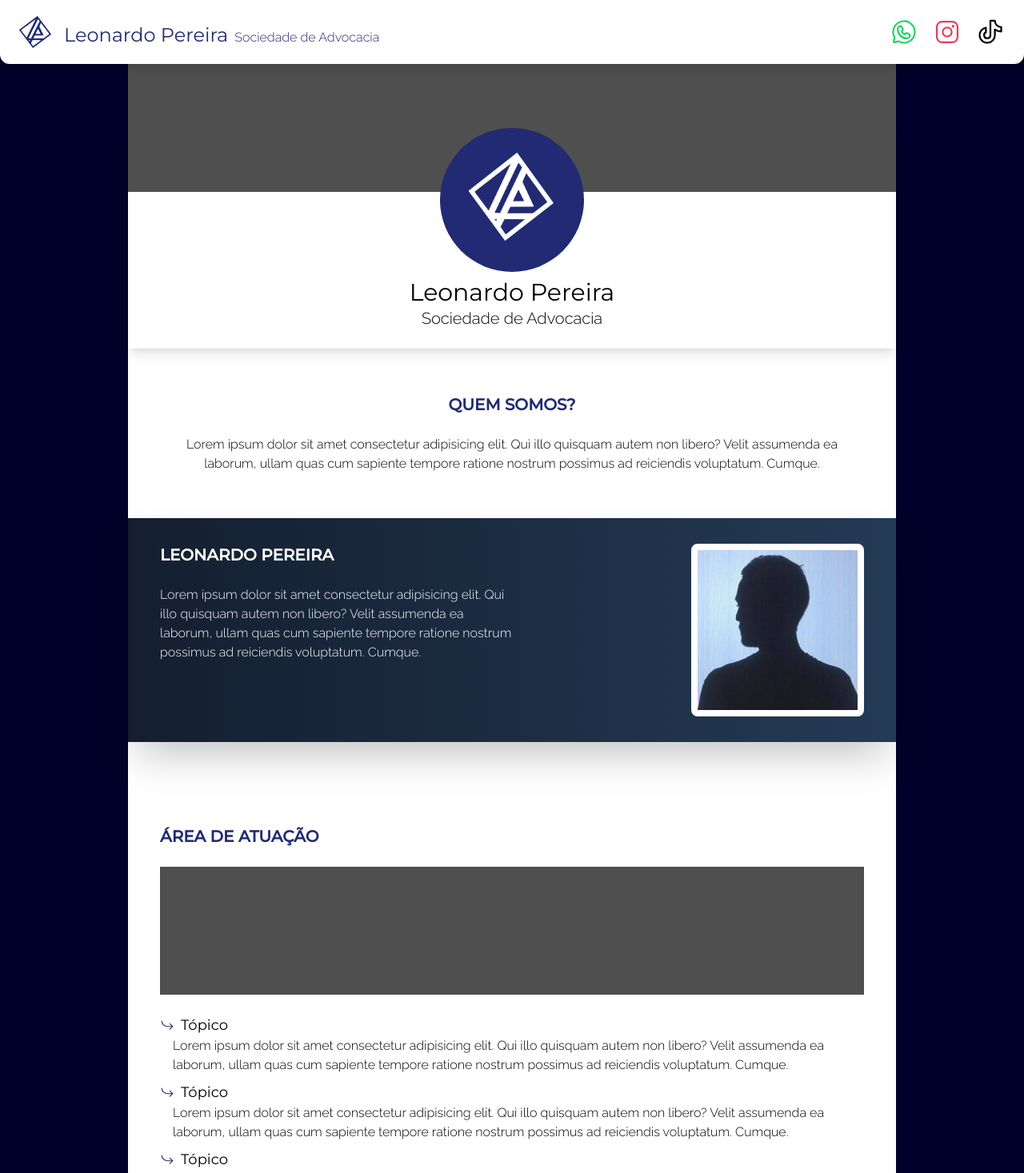
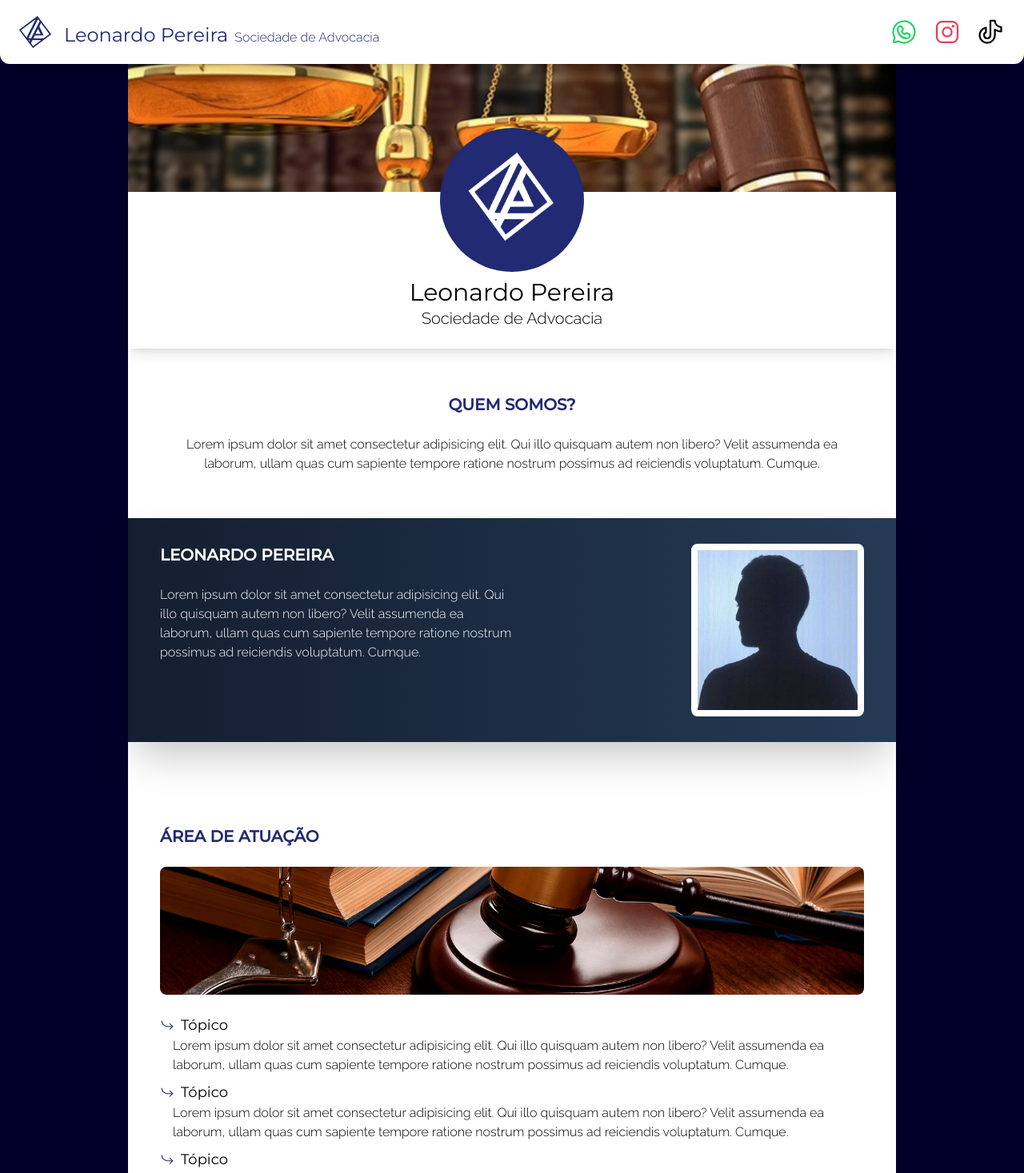
Before and after one commit to ViniciusRCSilva/leonardo-pereira-advocacia, a Next.js app: page / in a window 1280 px wide. Shown: the top 1467 px of the page at 80% size. Built offline with nearby package versions, Linux system fonts and the light colour scheme.

Commit message:
updating images

```diff
--- a/src/components/Area_de_atuacao.jsx
+++ b/src/components/Area_de_atuacao.jsx
@@ -1,4 +1,7 @@
 import { ArrowBendDownRight } from "phosphor-react";
+
+import Image from 'next/image'
+import banner from '../img/banner.jpeg'
 
 export default function Area_de_atuacao(){
     return(
@@ -7,7 +10,7 @@ export default function Area_de_atuacao(){
             <div className="mt-12 md:text-start text-center">
                 <span className="text-[#212a72FF] text-xl font-bold">ÁREA DE ATUAÇÃO</span>
             </div>
-            <div className="flex w-full h-40 items-center justify-center bg-[#4f4f4f] mt-6"></div>
+            <div className="flex w-full h-40 items-center justify-center mt-6 bg-banner bg-no-repeat bg-center bg-contain md:bg-cover rounded-lg"></div>
 
             {/* Tópicos */}
             <div className="flex flex-col w-full justify-center mt-4">
--- a/src/pages/index.jsx
+++ b/src/pages/index.jsx
@@ -13,11 +13,11 @@ export default function Home() {
           {/* Conteúdo Geral */}
           <div className="flex flex-col w-full md:w-[75%] bg-white pt-20 items-center">
 
-            {/* Imagem de fundo */}
-            <div className="absolute z-0 w-full md:w-[75%] h-40 items-center justify-center bg-[#4f4f4f]"></div>
+            {/* Imagem de fundo desktop */}
+            <div className="absolute z-0 w-full md:w-[75%] h-24 md:h-40 items-center justify-center bg-banner2 bg-no-repeat bg-center bg-cover"></div>
 
             {/* Corpo da página */}
-            <div className="md:w-[100%] z-10 pb-10">
+            <div className="w-full z-10 pb-10">
               {/* Apresentação Empresa */}
               <div className="">
                 <Empresa_apresentacao/>
```
